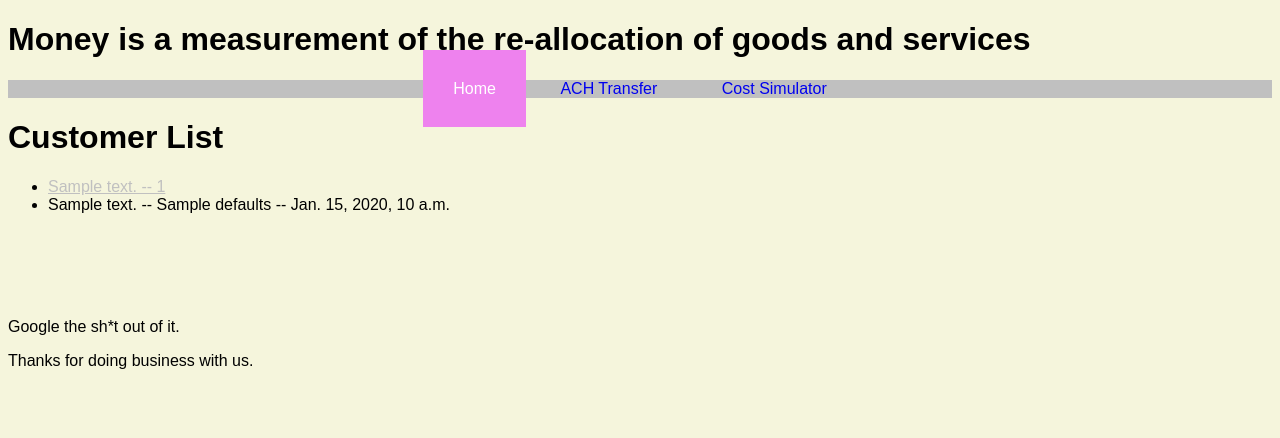
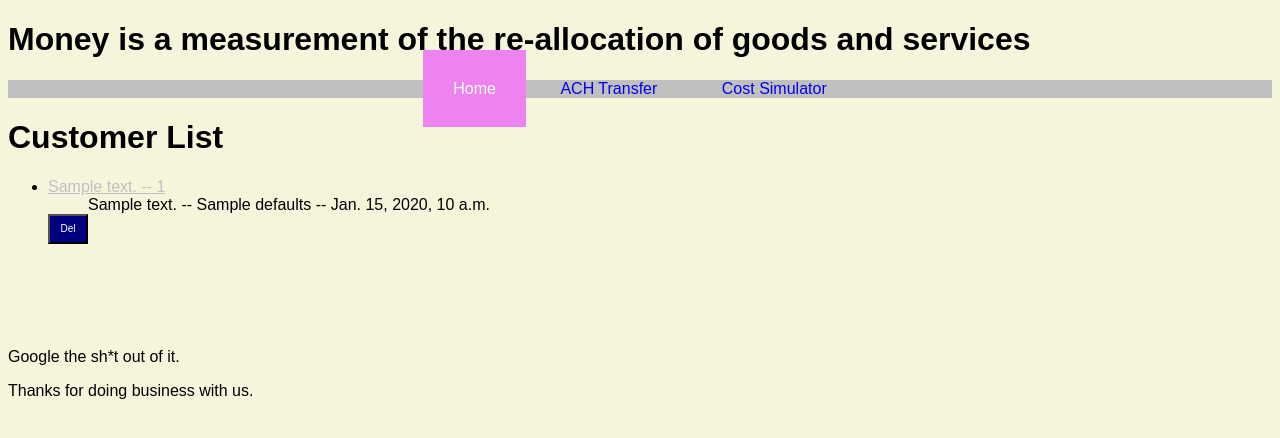
Before and after one commit to Space48121111/bank_system, a Django app: template online_banking/perseverance/templates/perseverance/index.html in a window 1280 px wide. Shown: the top 438 px of the page. Run offline with Django 3.2, Linux system fonts and the light colour scheme; the template is opened without the code that fills it: most values are stand-ins (such as "Sample title", 1, 10 or a date in 2020).

Commit message:
del form input

```diff
--- a/online_banking/perseverance/static/perseverance/style.css
+++ b/online_banking/perseverance/static/perseverance/style.css
@@ -11,6 +11,13 @@ table {
   width: 100%;
 }
 
+.del input {
+  background-color: navy;
+  color: white;
+  height: 30px;
+  width: 40px;
+  font-size: 10px;
+}
 
 input {
   height: 80px;
--- a/online_banking/perseverance/templates/perseverance/index.html
+++ b/online_banking/perseverance/templates/perseverance/index.html
@@ -26,7 +26,12 @@
         {% for customer in latest_deposit_list %}
           <li> <a href="{% url 'perseverance:tranx' customer.id %}">{{customer.customer_text}} -- {{ customer.id }}</a> </li>
           {% for b in customer.balance_set.all %}
-            <li>{{b.balance_text}} -- {{b.defaults}} -- {{b.timestamp}}</li><br>
+            <ul>{{b.balance_text}} -- {{b.defaults}} -- {{b.timestamp}}</ul>
+            <form class="del" action="{% url 'perseverance:delete' b.id %}" method="post">
+              {% csrf_token %}
+              <input class='del' type="submit" name="del" value="Del">
+            </form>
+            <br>
           {% endfor %}
         {% endfor %}
       </ul>
--- a/online_banking/perseverance/urls.py
+++ b/online_banking/perseverance/urls.py
@@ -9,6 +9,7 @@ urlpatterns = [
     path('<int:customer_id>/tranx/', views.tranx, name='tranx'),
     # path('<int:customer_id>/transaction/', views.transaction, name='transaction'),
     path('<int:pk>/account/', views.AccountView.as_view(), name='account'),
+    path('<int:id>/del', views.delete, name='delete'),
     # path('transfer/', views.transfer, name='transfer'),
     path('tranfer/', views.TransferView.as_view(), name='tranfer'),
     path('cost/', views.cost, name='cost'),
```
Also changed, not shown: online_banking/perseverance/views.py (+12 -0 lines), README.md, online_banking/db.sqlite3, 1 other file.
